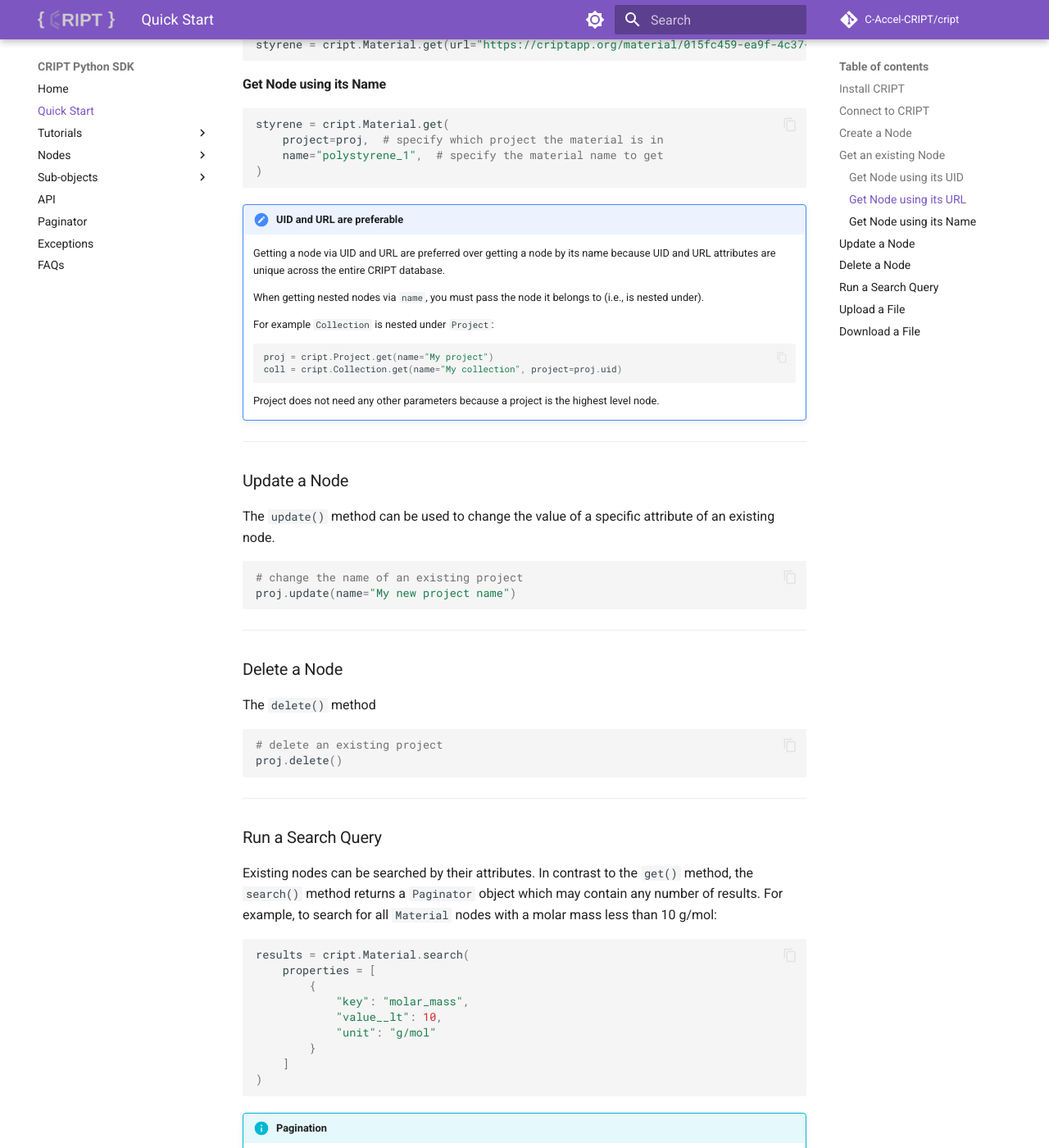
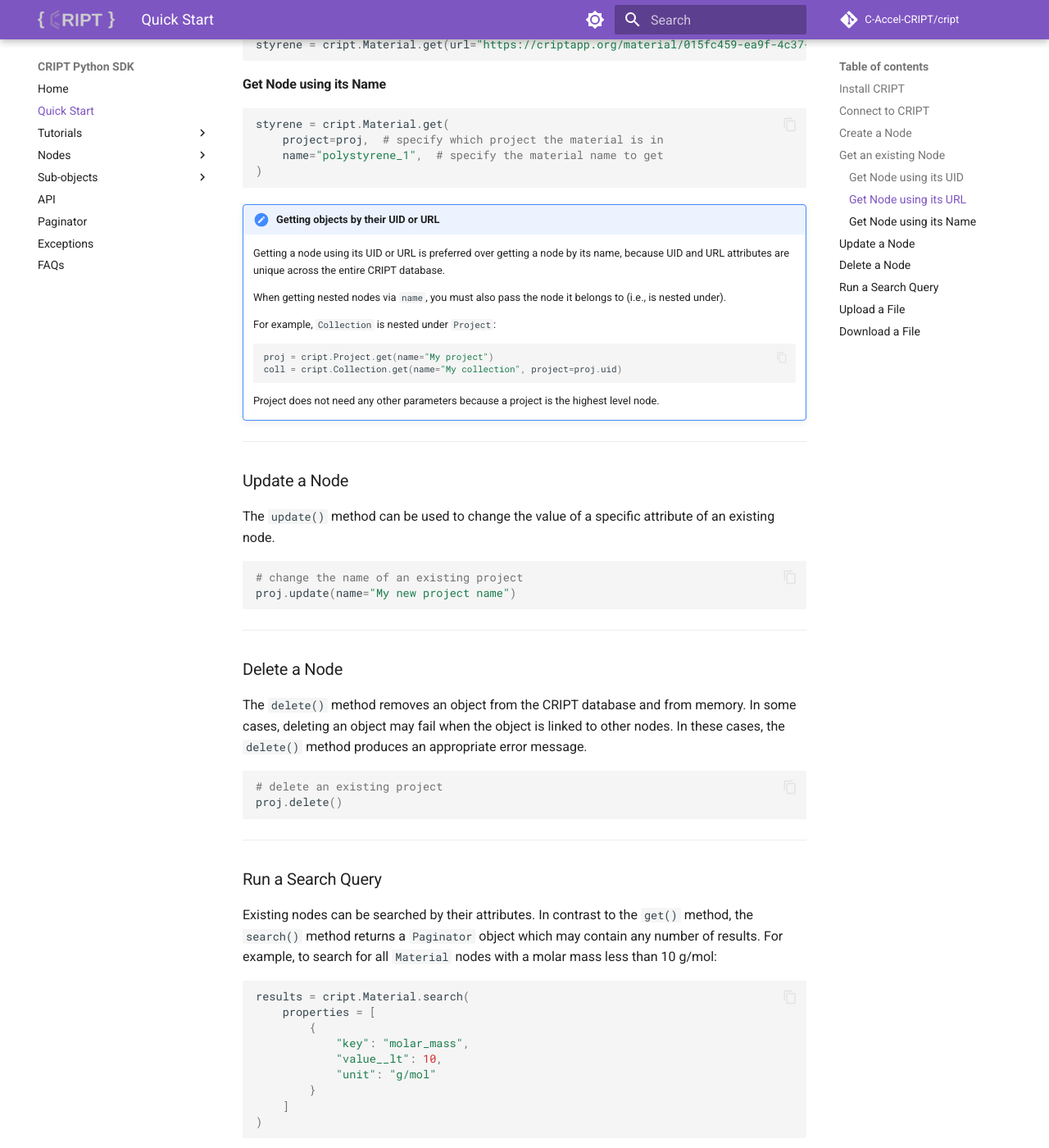
Before and after one commit to C-Accel-CRIPT/sdk-archive, an MkDocs documentation site: the page built from docs/quickstart.md, in a window 1280 px wide and 1400 px high, scrolled down 2019 px. Shown: the whole window at 82% size. Built offline with MkDocs 1.6.1 and Material for MkDocs 9.7.7, drawn with Linux system fonts in a browser that asks for light colours; comment, search, counter and statistics services are not loaded; some of the changed text lies outside the part shown.

Commit message:
Update quickstart.md

````diff
--- a/docs/quickstart.md
+++ b/docs/quickstart.md
@@ -80,12 +80,12 @@
 )
 ```
 
-!!! note "UID and URL are preferable"
-    Getting a node via UID and URL are preferred over getting a node by its name because UID and URL attributes are unique across the entire CRIPT database.
+!!! note "Getting objects by their UID or URL"
+    Getting a node using its UID or URL is preferred over getting a node by its name, because UID and URL attributes are unique across the entire CRIPT database.
 
-    When getting nested nodes via `name`, you must pass the node it belongs to (i.e., is nested under).
+    When getting nested nodes via `name`, you must also pass the node it belongs to (i.e., is nested under).
 
-    For example `Collection` is nested under `Project`:
+    For example, `Collection` is nested under `Project`:
     ```python
     proj = cript.Project.get(name="My project")
     coll = cript.Collection.get(name="My collection", project=proj.uid)
@@ -108,7 +108,7 @@
 
 ## Delete a Node
 
-The `delete()` method
+The `delete()` method removes an object from the CRIPT database and from memory. In some cases, deleting an object may fail when the object is linked to other nodes. In these cases, the `delete()` method produces an appropriate error message.
 
 ``` py
 # delete an existing project
@@ -134,7 +134,7 @@
 ```
 
 !!! Info "Pagination"
-    Search returns a `Paginator` object, which allows you to paginate through the results using a special set of paginator methods:
+    The `search()` method returns a `Paginator` object, which allows you to paginate through the results using a special set of paginator methods:
 
     ``` python
     results.json()              # View the raw JSON results
@@ -147,20 +147,24 @@
 
 ## Upload a File
 
+You may upload a filde to the CRIPT database and link it to a specific project, `Data` node object, or material.
 ``` python
-path = "path/to/local/file" # path to local file
-file = cript.File(project=proj, source=path)
-file.save()
+# set path to local file
+path = "path/to/local/file.txt"
+# create the file node
+file = cript.File.create(project=proj, source=path)
 ```
 
 ---
 
 ## Download a File
+Once a file is uploaded to CRIPT, it can also be downloaded again.
 
 ``` python
-path = "downloaded.csv" #local file path you want to save to
+# local file path you want to download the file to
+path = "downloaded.txt"
 file.download_file(path=path)
 ```
 
 !!! info
-    The default path for a download is your current directory
+    The default path for a download is your current directory.
````
